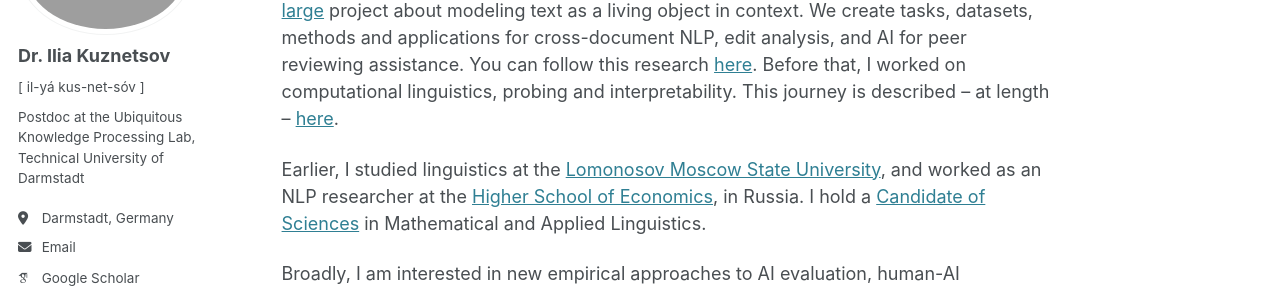
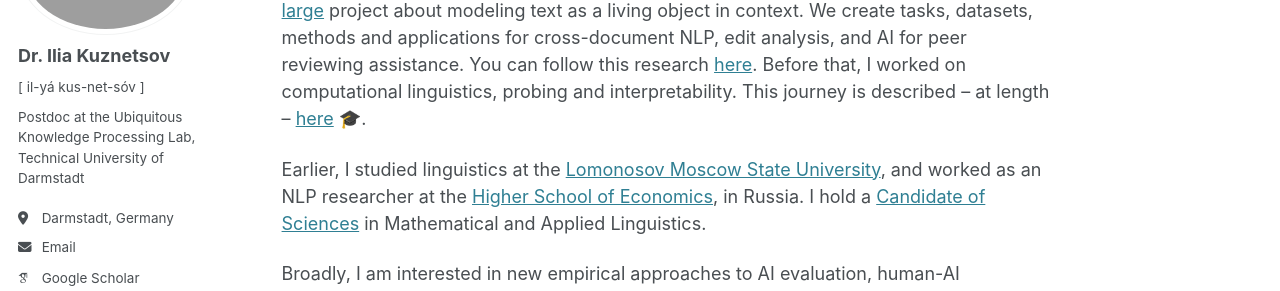
Before and after one commit to iokuznetsov/iokuznetsov.github.io, a Jekyll site: the page built from _pages/about.md, in a window 1280 px wide and 1081 px high. Shown: the part 205-496 px from the top of the window. Built offline with Jekyll 4.4.1, drawn with Linux system fonts in a browser that asks for light colours; some web fonts are replaced.

```diff
--- a/_pages/about.md
+++ b/_pages/about.md
@@ -12,7 +12,7 @@ I am a senior postdoc in Natural Language Processing at the [Ubiquitous Knowledg
 We create tasks, datasets, methods and applications for cross-document NLP, edit analysis, and AI for peer reviewing assistance.
 You can follow this research [here](https://intertext.ukp-lab.de/).
 Before that, I worked on computational linguistics, probing and interpretability.
-This journey is described – at length – [here](https://tuprints.ulb.tu-darmstadt.de/19851/).
+This journey is described – at length – [here](https://tuprints.ulb.tu-darmstadt.de/19851/) 🎓.
 
 Earlier, I studied linguistics at the [Lomonosov Moscow State University](https://lomonosov.university), and worked as an NLP researcher at the [Higher School of Economics](https://www.hse.ru/en/), in Russia. I hold a [Candidate of Sciences](https://en.wikipedia.org/wiki/Candidate_of_Sciences) in Mathematical and Applied Linguistics.
 
```
